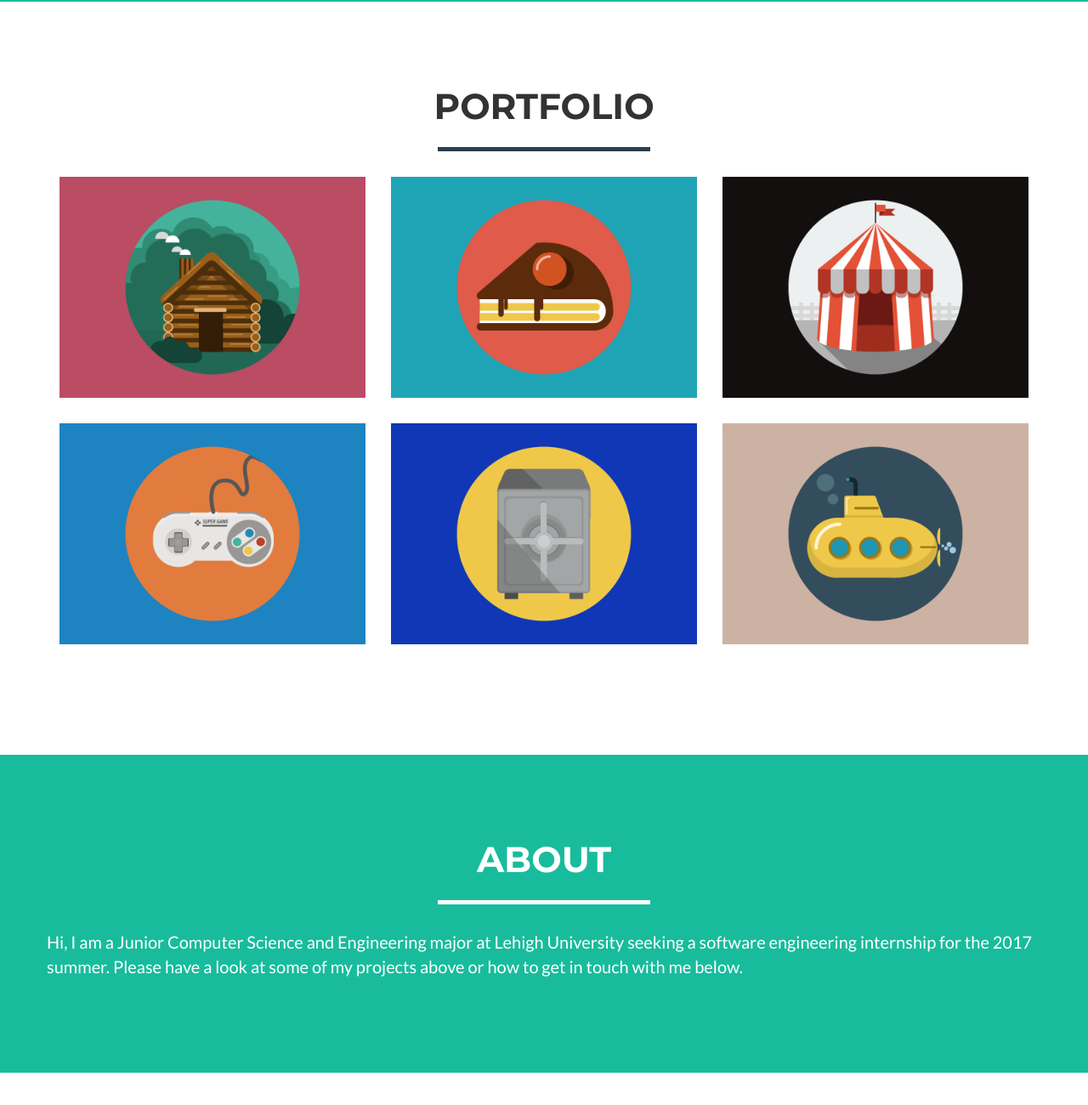
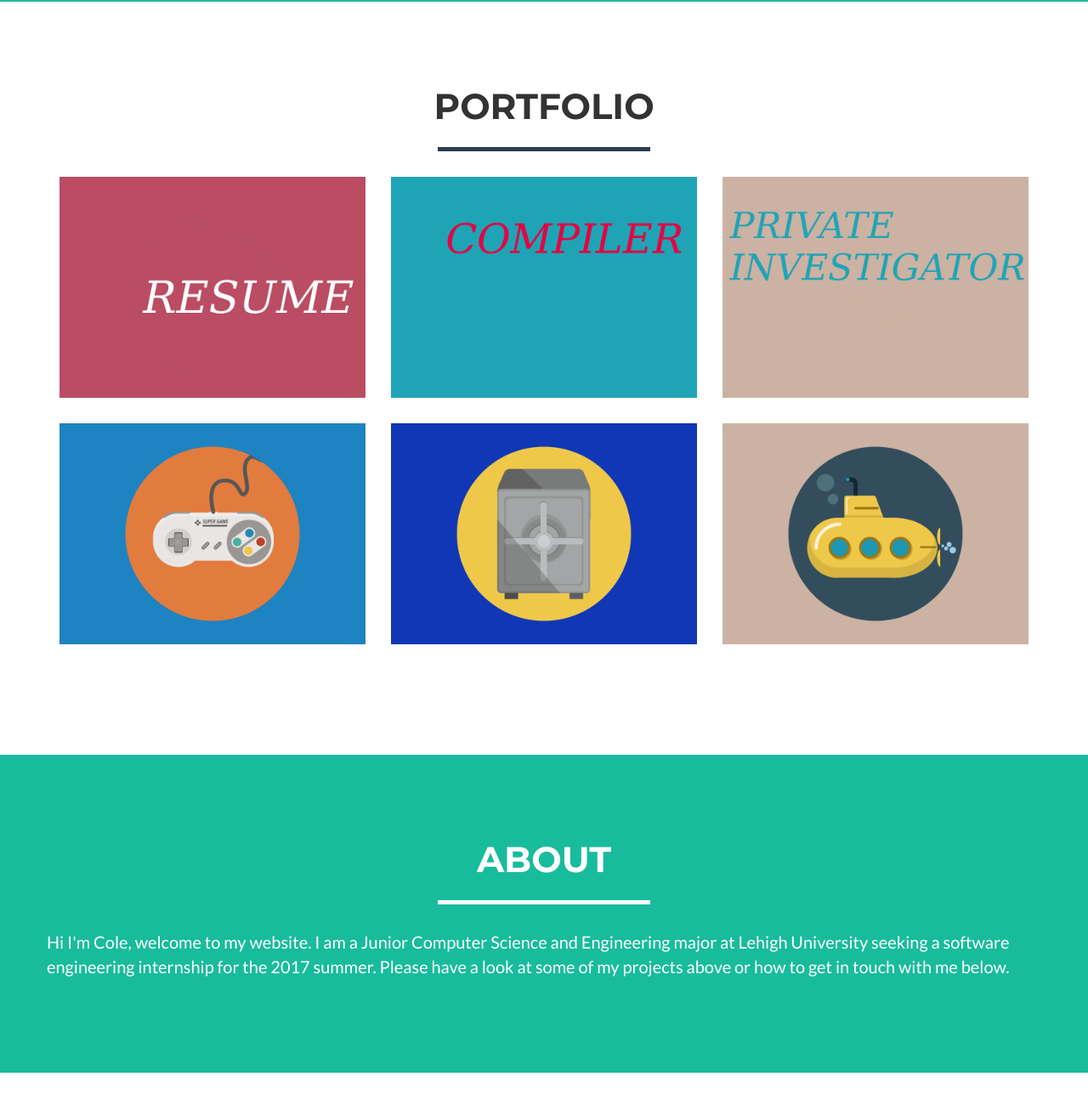
Before and after one commit to cmt218/cmt218.github.io, a website: page index.html in a window 1280 px wide. Shown: the part 908-2208 px from the top of the page at 85% size. Drawn offline with nearby package versions, Linux system fonts and the light colour scheme.

Commit message:
more cool changes

```diff
--- a/index.html
+++ b/index.html
@@ -96,10 +96,10 @@
                     <a href="#portfolioModal1" class="portfolio-link" data-toggle="modal">
                         <div class="caption">
                             <div class="caption-content">
-                                <i class="fa fa-search-plus fa-3x"></i>
+                                <i class="fa fa-newspaper-o fa-3x"></i>
                             </div>
                         </div>
-                        <img src="img/portfolio/cabin.png" class="img-responsive" alt="">
+                        <img src="img/portfolio/resumetile.png" class="img-responsive" alt="">
                     </a>
                 </div>
                 <div class="col-sm-4 portfolio-item">
@@ -109,7 +109,7 @@
                                 <i class="fa fa-search-plus fa-3x"></i>
                             </div>
                         </div>
-                        <img src="img/portfolio/cake.png" class="img-responsive" alt="">
+                        <img src="img/portfolio/compilertile.png" class="img-responsive" alt="">
                     </a>
                 </div>
                 <div class="col-sm-4 portfolio-item">
@@ -119,7 +119,7 @@
                                 <i class="fa fa-search-plus fa-3x"></i>
                             </div>
                         </div>
-                        <img src="img/portfolio/circus.png" class="img-responsive" alt="">
+                        <img src="img/portfolio/pitile.png" class="img-responsive" alt="">
                     </a>
                 </div>
                 <div class="col-sm-4 portfolio-item">
@@ -170,7 +170,7 @@
 
 
                 <div style="margin-left: auto; margin-right: auto">
-                    <p>Hi, I am a Junior Computer Science and Engineering major at Lehigh University seeking a software engineering internship for the 2017 summer. Please have a look at some of my projects above or how to get in touch with me below.</p>
+                    <p>Hi I'm Cole, welcome to my website. I am a Junior Computer Science and Engineering major at Lehigh University seeking a software engineering internship for the 2017 summer. Please have a look at some of my projects above or how to get in touch with me below.</p>
                 </div>
 
 
@@ -252,7 +252,7 @@
                 <div class="row">
                     <div class="col-lg-8 col-lg-offset-2" >
                         <div class="modal-body">
-                            <img src="img/resume.png" class="img-responsive img-centered" alt="" style="border: 5px solid black">
+                            <img src="img/resume.png" class="img-responsive img-centered" alt="" >
                             <button type="button" class="btn btn-default" data-dismiss="modal"><i class="fa fa-times"></i> Close</button>
                         </div>
                     </div>
```
Also changed, not shown: img/portfolio/compilertile.png (added), img/portfolio/pitile.png (added), img/portfolio/resumetile.png (added).
